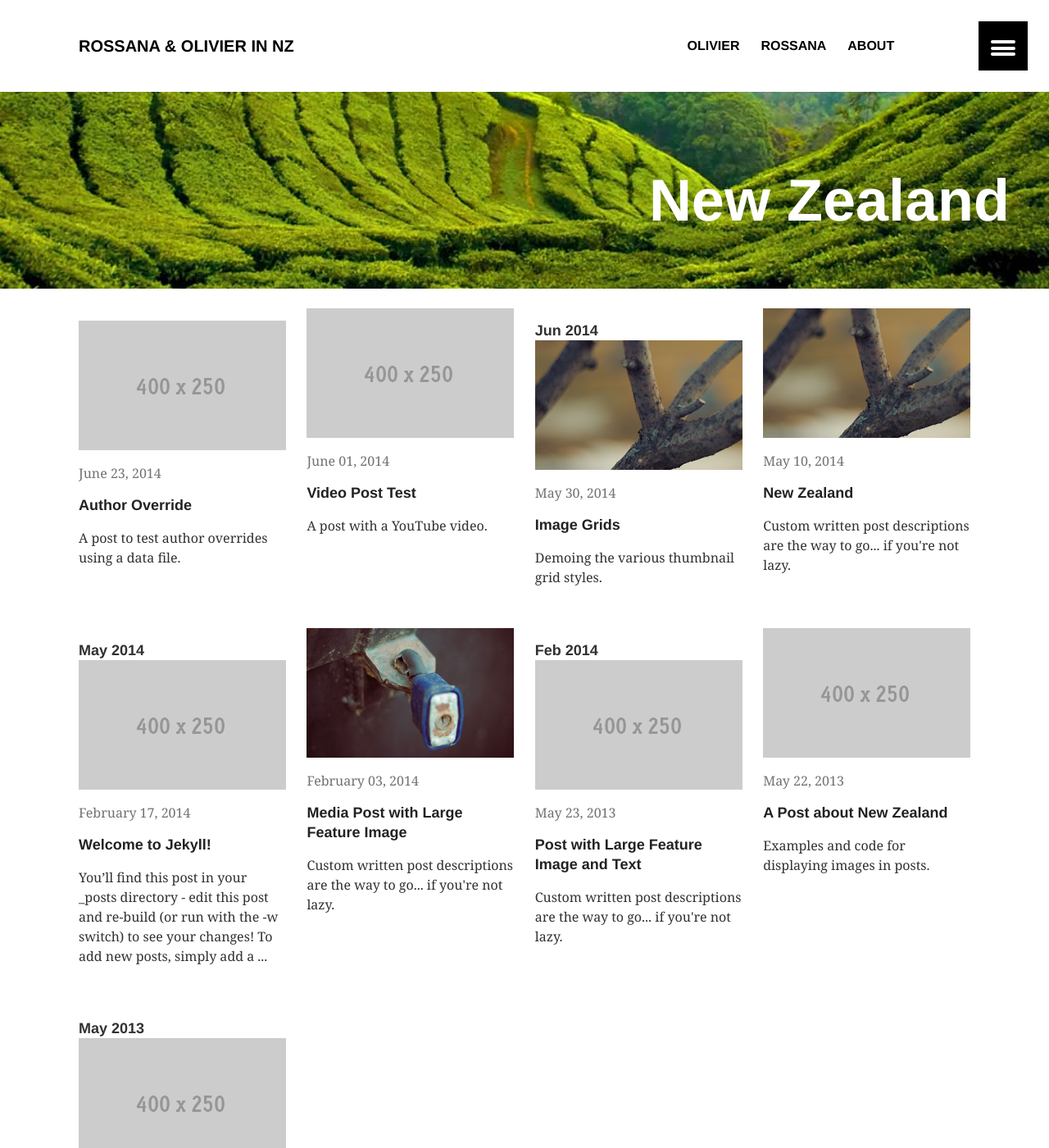
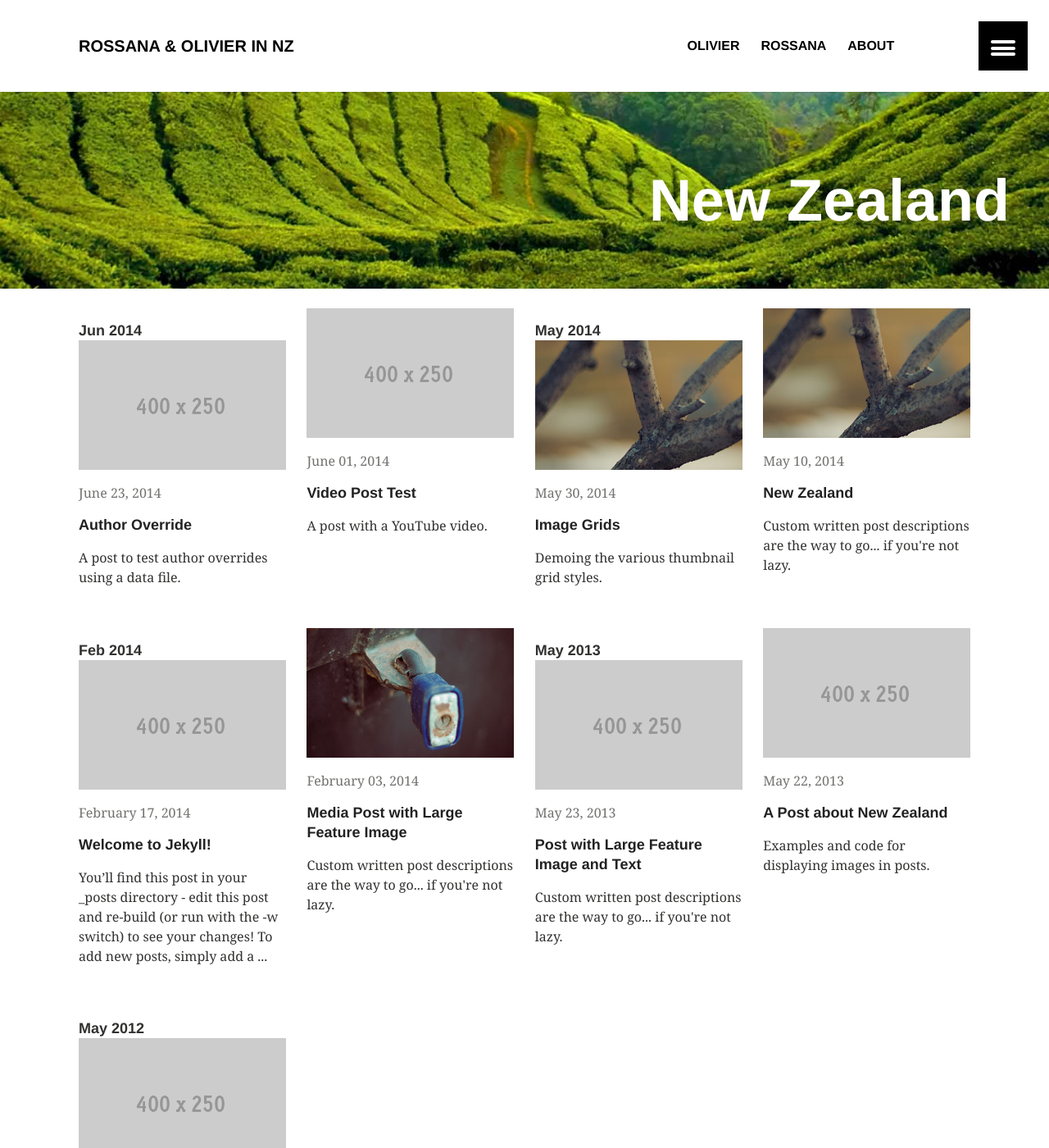
Before and after one commit to rokiwi/old, a Jekyll site: the page built from index.md, in a window 1280 px wide and 1400 px high. Shown: the whole window at 82% size. Built offline with Jekyll 4.4.1, drawn with Linux system fonts in a browser that asks for light colours.

Commit message:
Commit 25

```diff
--- a/index.md
+++ b/index.md
@@ -14,7 +14,7 @@ image:
   {% capture year %}{{ post.date | date: '%Y %b' }}{% endcapture %}
   {% capture pyear %}{{ post.next.date | date: '%Y %b' }}{% endcapture %}
   {% if year != pyear %}
-    <h2 class="post-title">{{ post.next.date | date: '%b %Y' }}</h2>
+    <h2 class="post-title">{{ post.date | date: '%b %Y' }}</h2>
   {% endif %}
 
   <a href="{{ site.url }}{{ post.url }}" title="{{ post.title }}" class="post-teaser">
```
